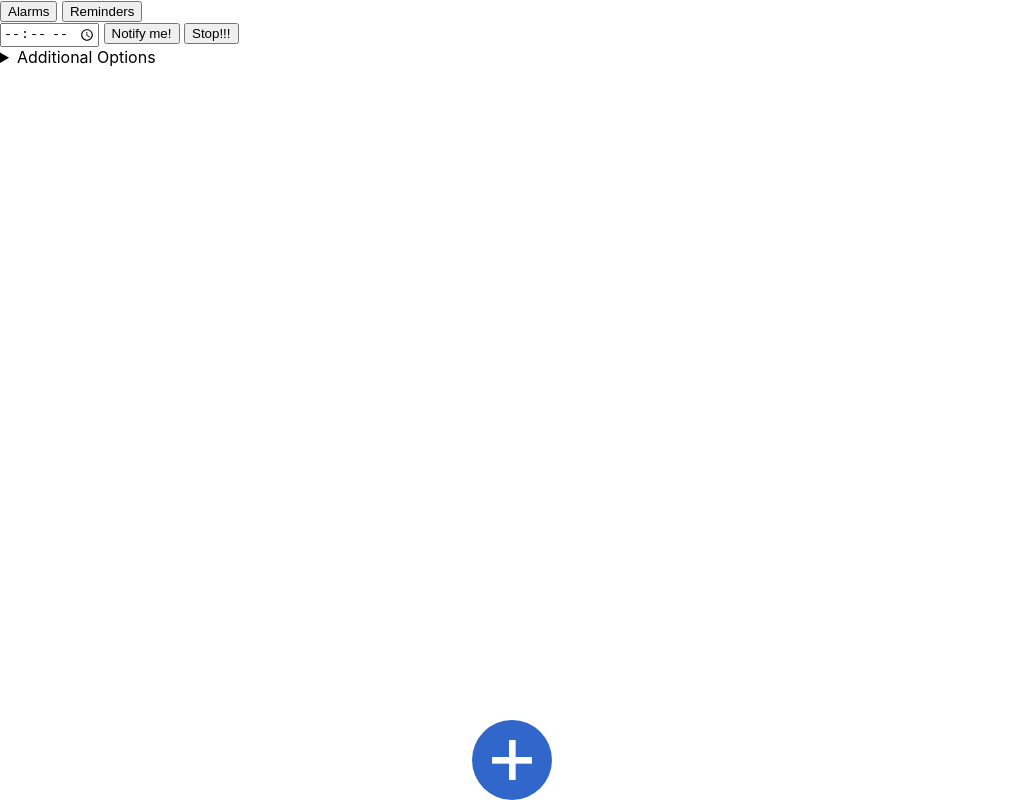
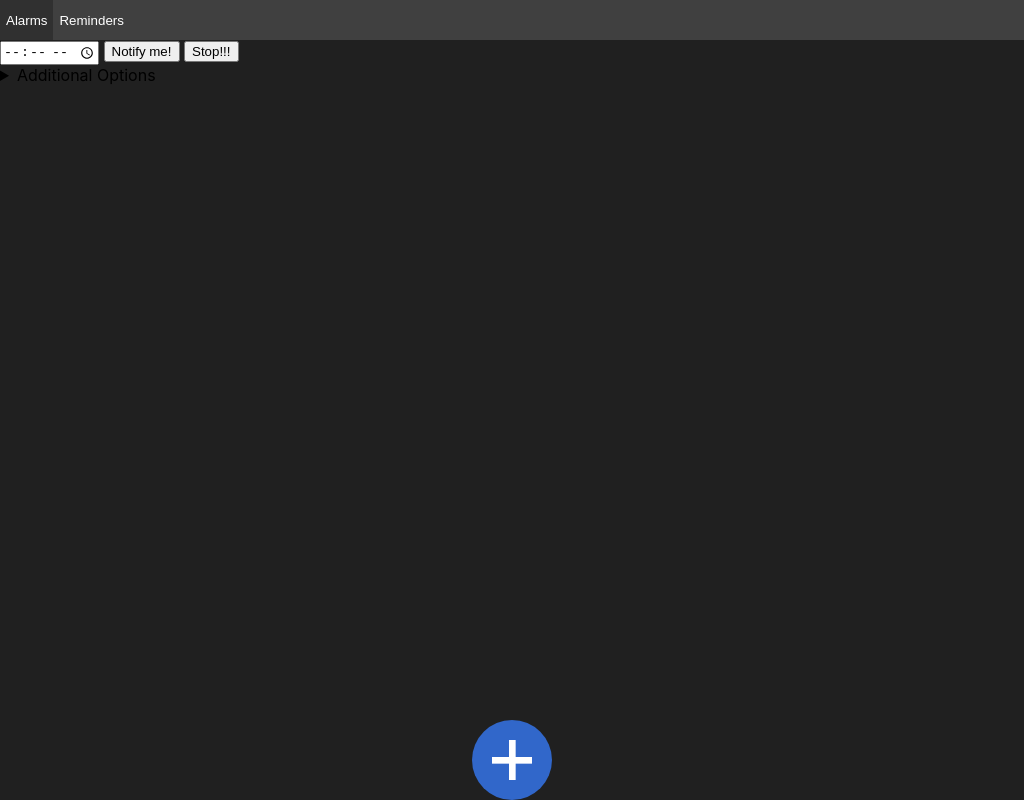
Before and after one commit to SASUPERNOVA/yata, an Electron app: page src/index.html in a window 1024 px wide. Drawn offline with Linux system fonts and the light colour scheme; files whose address does not match are found by name.

Commit message:
Add basic styling

```diff
--- a/src/index.css
+++ b/src/index.css
@@ -4,6 +4,8 @@ html, body {
 }
 
 body {
+  display: grid;
+  grid-template-rows: 2.5rem auto;
   font-family: -apple-system, BlinkMacSystemFont, "Segoe UI", Roboto, Helvetica, Arial, sans-serif;
 }
 
@@ -20,6 +22,30 @@ body {
   display: block;
 }
 
+header {
+  background-color: #404040;
+}
+
+header button {
+  height: 2.5rem;
+  float: left;
+  border: 0;
+  background-color: #404040;
+  color: white;
+}
+
+header button:hover:not(.active) {
+  background-color: #303030;
+}
+
+.active {
+  background-color: #202020;
+}
+
+main {
+  background-color: #202020;
+}
+
 footer {
   width: 100%;
   position: fixed;
```
Also changed, not shown: src/renderer.js (added), src/utils/component_loader.js (renamed from src/component_loader.js), src/utils/notify.js (renamed from src/notify.js), src/utils/time.js (renamed from src/time.js).
